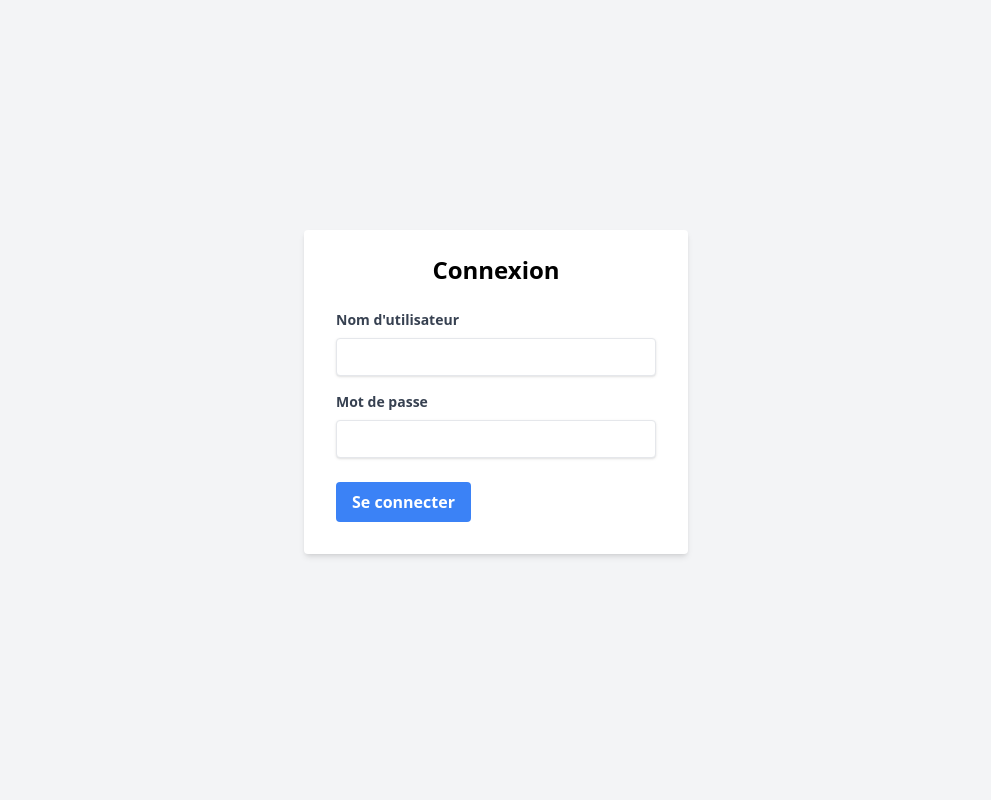
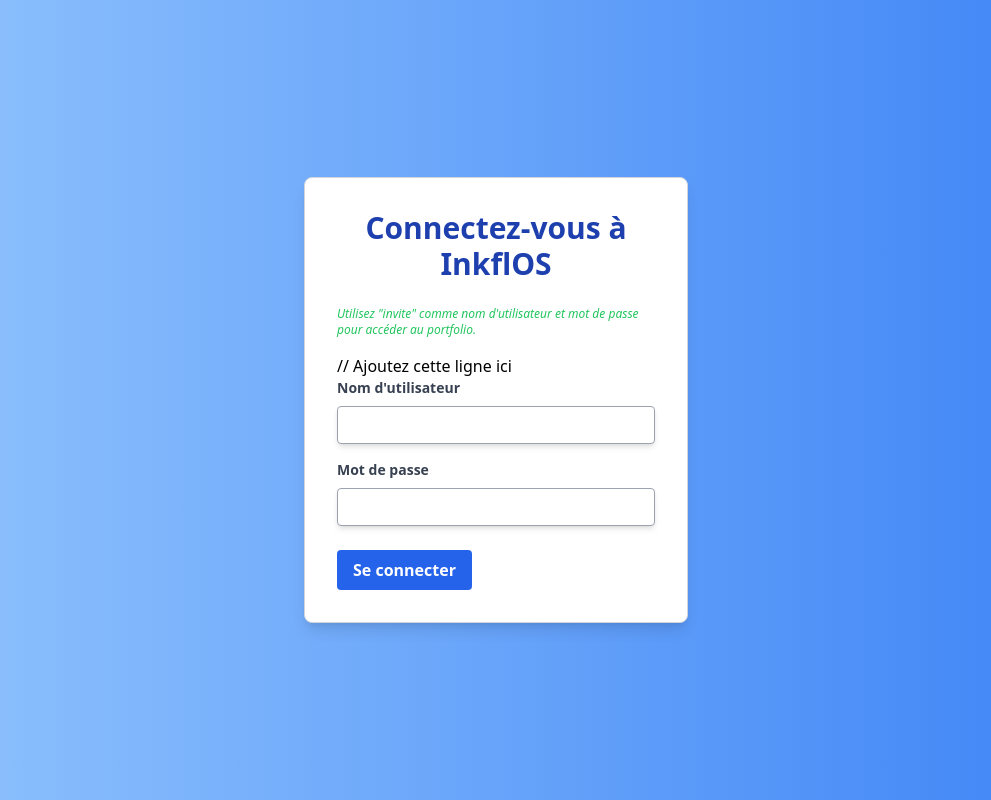
Before and after one commit to Inkflow59/PortInkFolio-Reagent, a Next.js app: page /login in a window 1280 px wide. Shown: the whole page, without its empty margins (144-1135 px from the left). Built offline with nearby package versions, Linux system fonts and the light colour scheme.

Commit message:
Design de la page "/login" en cours + Mise en place des routes principales

```diff
--- a/app/layout.tsx
+++ b/app/layout.tsx
@@ -10,7 +10,7 @@
 
 export const metadata: Metadata = {
   title: "PortInkFolio Reagent",
-  description: "Un portfolio créé avec Next.js",
+  description: "Un portfolio innovant sur le thème des systèmes d'exploitation.",
 };
 
 export default function RootLayout({
--- a/app/login/page.tsx
+++ b/app/login/page.tsx
@@ -7,22 +7,28 @@
   const [username, setUsername] = useState('');
   const [password, setPassword] = useState('');
   const [error, setError] = useState('');
+  const [info, setInfo] = useState('Utilisez "invite" comme nom d\'utilisateur et mot de passe pour accéder au portfolio.');
   const router = useRouter();
 
   const handleLogin = (e: React.FormEvent) => {
     e.preventDefault();
     // Logique d'authentification ici
-    if (username === 'admin' && password === 'password') {
-      router.push('/');
+    if (username === 'invite' && password === 'invite') {
+      setInfo('Vous êtes connecté en mode normal.');
+      router.push('/'); // Redirige vers le portfolio
+    } else if (username === 'admin' && password === 'PortFolioInkToto59116') {
+      setInfo('Vous êtes connecté en mode admin.');
+      router.push('/admin'); // Redirige vers la page admin (à créer)
     } else {
-      setError('Nom d\'utilisateur ou mot de passe incorrect');
+      setError('Nom d\'utilisateur ou mot de passe incorrect. Utilisez "invite" accéder au portfolio.');
     }
   };
 
   return (
-    <div className="flex items-center justify-center min-h-screen bg-gray-100">
-      <div className="bg-white shadow-md rounded px-8 pt-6 pb-8 mb-4 w-96">
-        <h2 className="text-2xl font-bold mb-6 text-center">Connexion</h2>
+    <div className="flex items-center justify-center min-h-screen bg-gradient-to-r from-blue-300 to-blue-500">
+      <div className="bg-white border border-gray-300 shadow-lg rounded-lg p-8 w-96">
+        <h2 className="text-3xl font-bold mb-6 text-center text-blue-800">Connectez-vous à InkflOS</h2>
+        {info && <p className="text-green-500 text-xs italic mb-4">{info}</p>} // Ajoutez cette ligne ici
         {error && <p className="text-red-500 text-xs italic mb-4">{error}</p>}
         <form onSubmit={handleLogin}>
           <div className="mb-4">
@@ -34,7 +40,7 @@
               id="username"
               value={username}
               onChange={(e) => setUsername(e.target.value)}
-              className="shadow appearance-none border rounded w-full py-2 px-3 text-gray-700 leading-tight focus:outline-none focus:shadow-outline"
+              className="shadow-md appearance-none border border-gray-400 rounded w-full py-2 px-3 text-gray-700 leading-tight focus:outline-none focus:ring-2 focus:ring-blue-500"
               required
             />
           </div>
@@ -47,14 +53,14 @@
               id="password"
               value={password}
               onChange={(e) => setPassword(e.target.value)}
-              className="shadow appearance-none border rounded w-full py-2 px-3 text-gray-700 leading-tight focus:outline-none focus:shadow-outline"
+              className="shadow-md appearance-none border border-gray-400 rounded w-full py-2 px-3 text-gray-700 leading-tight focus:outline-none focus:ring-2 focus:ring-blue-500"
               required
             />
           </div>
           <div className="flex items-center justify-between">
             <button
               type="submit"
-              className="bg-blue-500 hover:bg-blue-700 text-white font-bold py-2 px-4 rounded focus:outline-none focus:shadow-outline">Se connecter
+              className="bg-blue-600 hover:bg-blue-700 text-white font-bold py-2 px-4 rounded focus:outline-none focus:shadow-outline">Se connecter
             </button>
           </div>
         </form>
```
Also changed, not shown: app/admin/page.tsx (added), app/desktop/page.tsx (added).
